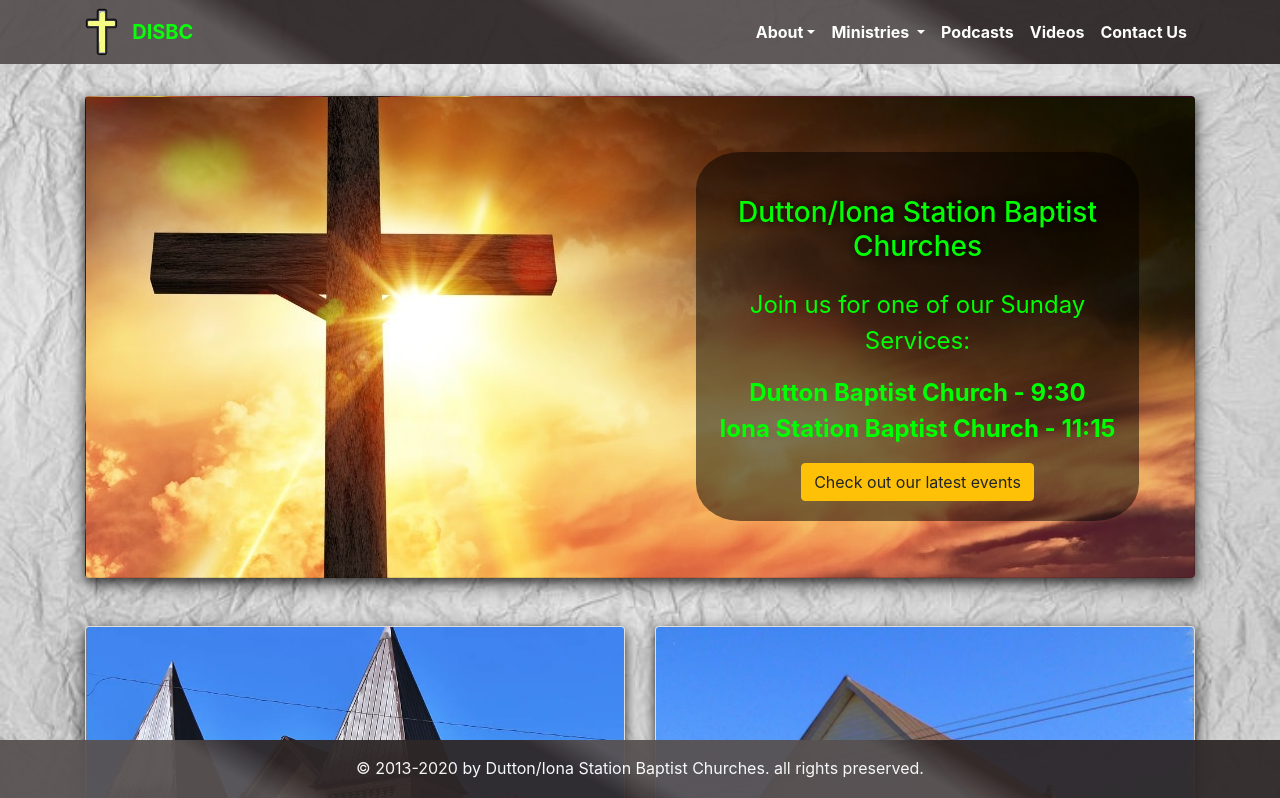
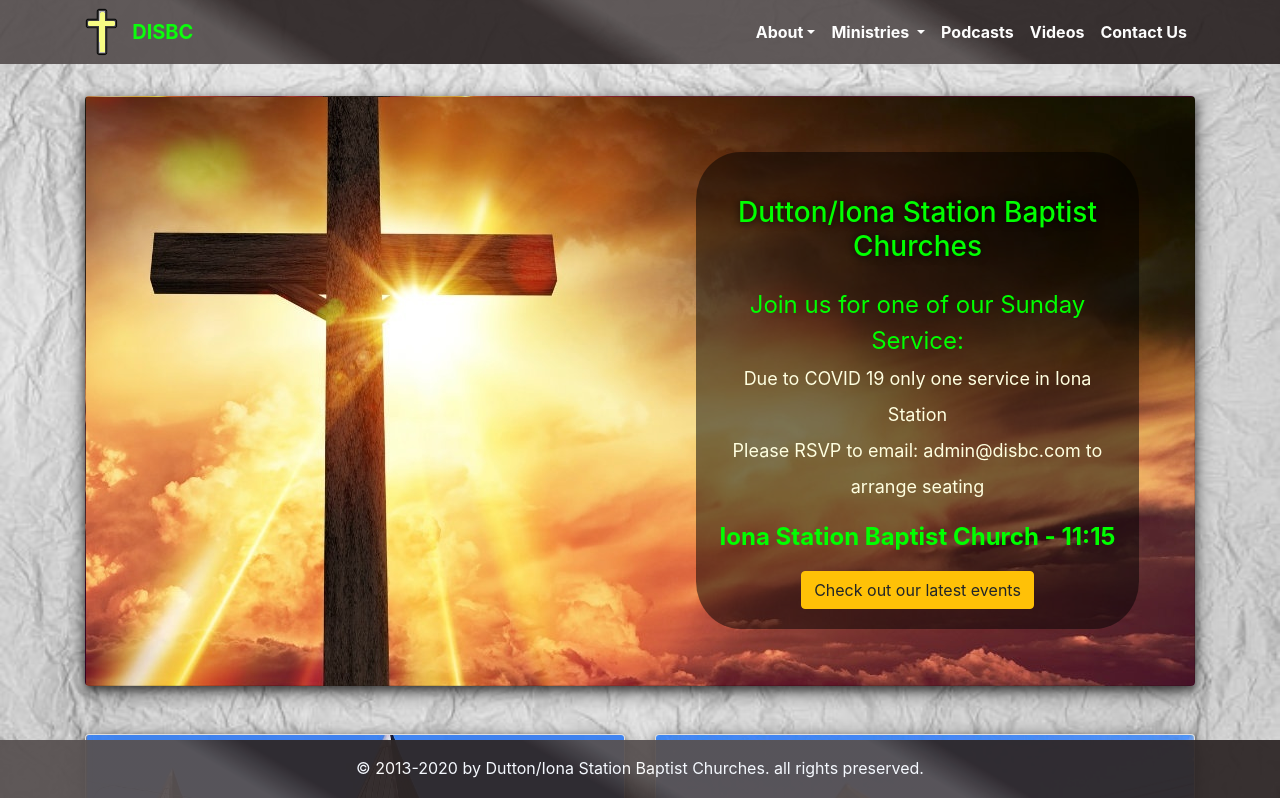
Before and after one commit to HeinrichZiegler/disbc, an Angular app: page / in a window 1280 px wide. Shown: the top 798 px of the page. Built offline with nearby package versions, Linux system fonts and the light colour scheme.

Commit message:
Covid update message

```diff
--- a/src/app/home/home.component.css
+++ b/src/app/home/home.component.css
@@ -25,3 +25,7 @@
 .service_text {
     font-size: 150%;
 }
+span {
+    font-size:  75%;
+    color: lightyellow;
+}
--- a/src/app/home/home.component.html
+++ b/src/app/home/home.component.html
@@ -3,10 +3,11 @@
     <div class="card-body services">
       <h3 class="my-4">Dutton/Iona Station Baptist Churches</h3>
       <p class="service_text">
-        Join us for one of our Sunday Services:
+        Join us for one of our Sunday Service: <br>
+        <span> Due to COVID 19 only one service in Iona Station <br>
+        Please RSVP to email: admin@disbc.com to arrange seating </span>
       </p>
       <p class="service_text" style="font-weight: bold">
-        Dutton Baptist Church - 9:30<br>
         Iona Station Baptist Church - 11:15<br>
       </p>
       <button type="button" class="btn btn-warning" routerLink="about/events">Check out our latest events</button>
```
